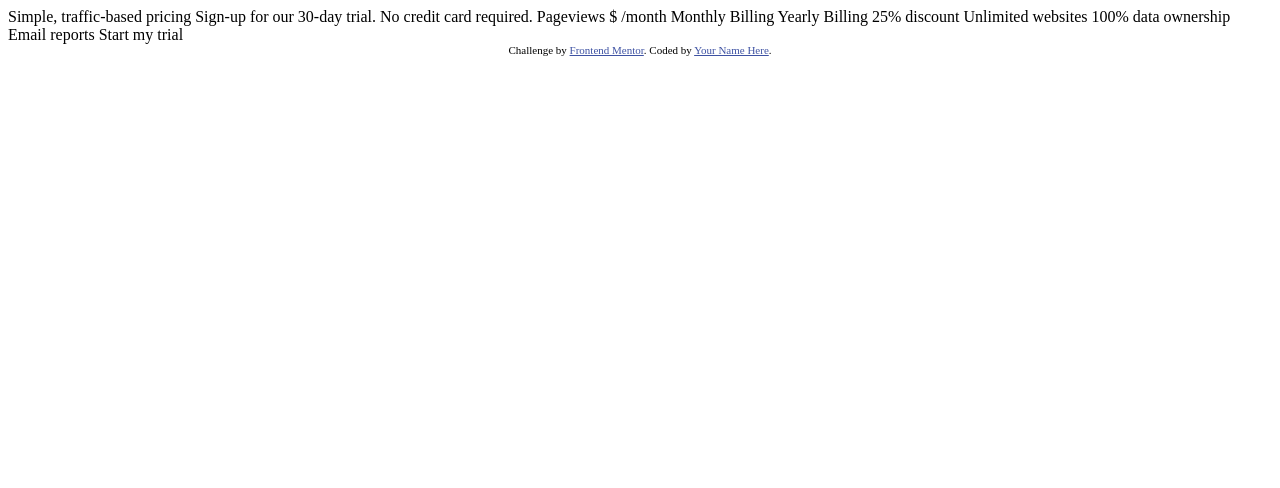
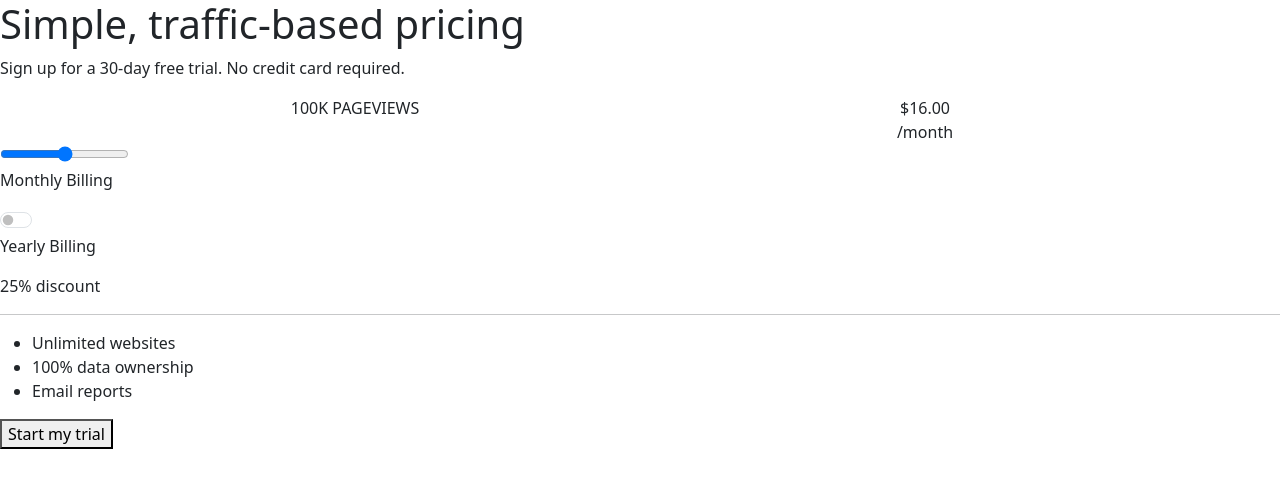
Before and after one commit to r00kieAd/interactive-pricing-component, a plain HTML site: page index.html in a window 1280 px wide. Drawn offline with nearby package versions, Linux system fonts and the light colour scheme.

Commit message:
added html

```diff
--- a/index.html
+++ b/index.html
@@ -1,39 +1,72 @@
 <!DOCTYPE html>
 <html lang="en">
+
 <head>
   <meta charset="UTF-8">
-  <meta name="viewport" content="width=device-width, initial-scale=1.0"> <!-- displays site properly based on user's device -->
+  <meta name="viewport" content="width=device-width, initial-scale=1.0">
+  <title>Pricing Component</title>
+  <link rel="shortcut icon" href="images/favicon-32x32.png" type="image/x-icon">
+  <link href="https://cdn.jsdelivr.net/npm/bootstrap@5.3.3/dist/css/bootstrap.min.css" rel="stylesheet"
+    integrity="sha384-QWTKZyjpPEjISv5WaRU9OFeRpok6YctnYmDr5pNlyT2bRjXh0JMhjY6hW+ALEwIH" crossorigin="anonymous">
+    <link rel="stylesheet" href="style.css">
+</head>
 
-  <link rel="icon" type="image/png" sizes="32x32" href="./images/favicon-32x32.png">
-
-  <title>Frontend Mentor | Interactive pricing component</title>
-
-  <!-- Feel free to remove these styles or customise in your own stylesheet 👍 -->
-  <style>
-    .attribution { font-size: 11px; text-align: center; }
-    .attribution a { color: hsl(228, 45%, 44%); }
-  </style>
-</head>
 <body>
-
-  Simple, traffic-based pricing
-  Sign-up for our 30-day trial. No credit card required.
-
-  Pageviews
-  $ /month
-
-  Monthly Billing
-  Yearly Billing 25% discount
-
-  Unlimited websites
-  100% data ownership
-  Email reports
-
-  Start my trial
-
-  <div class="attribution">
-    Challenge by <a href="https://www.frontendmentor.io?ref=challenge" target="_blank">Frontend Mentor</a>.
-    Coded by <a href="#">Your Name Here</a>.
+  <div id="main">
+    <div id="headline">
+      <h1 id="mainHeading">Simple, traffic-based pricing</h1>
+      <p>Sign up for a 30-day free trial. No credit card required.</p>
+    </div>
+    <div id="contents">
+      <div id="priceComponent">
+        <div class="container text-center">
+          <div class="row align-items-start">
+            <div class="col pageview">
+              <p>100K PAGEVIEWS</p>
+            </div>
+            <div class="col price">
+              <div class="amount">$<span>16.00</span></div>
+              <div class="cycle">/month</div>
+            </div>
+          </div>
+        </div>
+      </div>
+      <div id="inputRange">
+        <input type="range" name="amt" id="amt">
+      </div>
+      <div id="parameters">
+        <div class="pText1">
+          <p id="value1">Monthly Billing</p>
+        </div>
+        <div class="pSelector">
+          <div class="form-check form-switch">
+            <input class="form-check-input" type="checkbox" role="switch" id="cycleValueSwitch">
+          </div>
+        </div>
+        <div class="ptext2">
+          <p id="value2">Yearly Billing</p>
+        </div>
+        <div class="ptext3">
+          <p id="pDiscount">25% discount</p>
+        </div>
+      </div>
+      <hr>
+      <div id="footer">
+        <div id="benefits">
+          <ul>
+            <li>Unlimited websites</li>
+            <li>100% data ownership</li>
+            <li>Email reports</li>
+          </ul>
+        </div>
+        <div id="startTrialButton">
+          <button id="start" type="submit">Start my trial</button>
+        </div>
+      </div>
+    </div>
   </div>
+  <script src="https://cdn.jsdelivr.net/npm/bootstrap@5.3.3/dist/js/bootstrap.bundle.min.js"
+    integrity="sha384-YvpcrYf0tY3lHB60NNkmXc5s9fDVZLESaAA55NDzOxhy9GkcIdslK1eN7N6jIeHz"
+    crossorigin="anonymous"></script>
 </body>
 </html>
```
Also changed, not shown: style.css (added), 1 other file.
